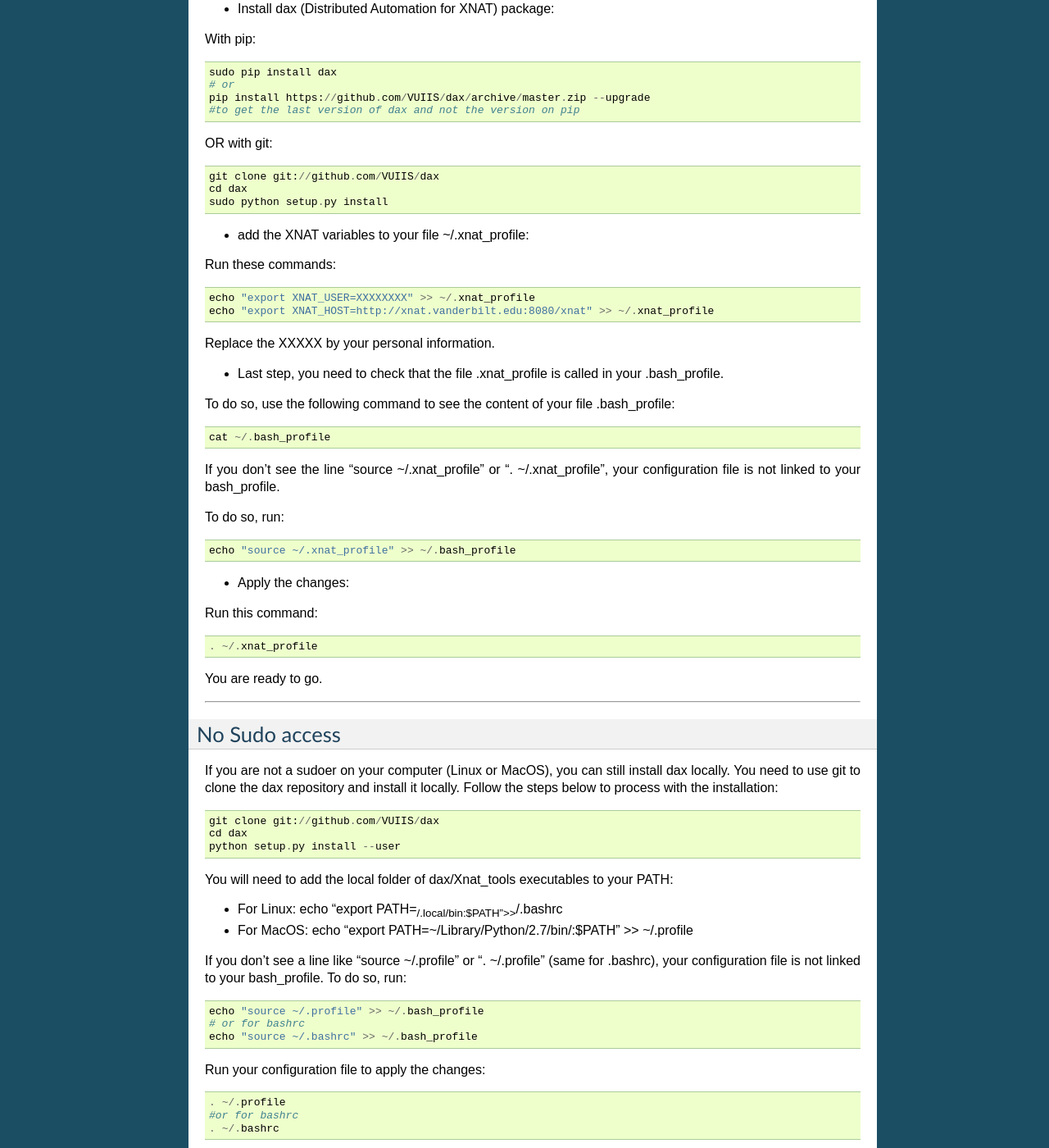
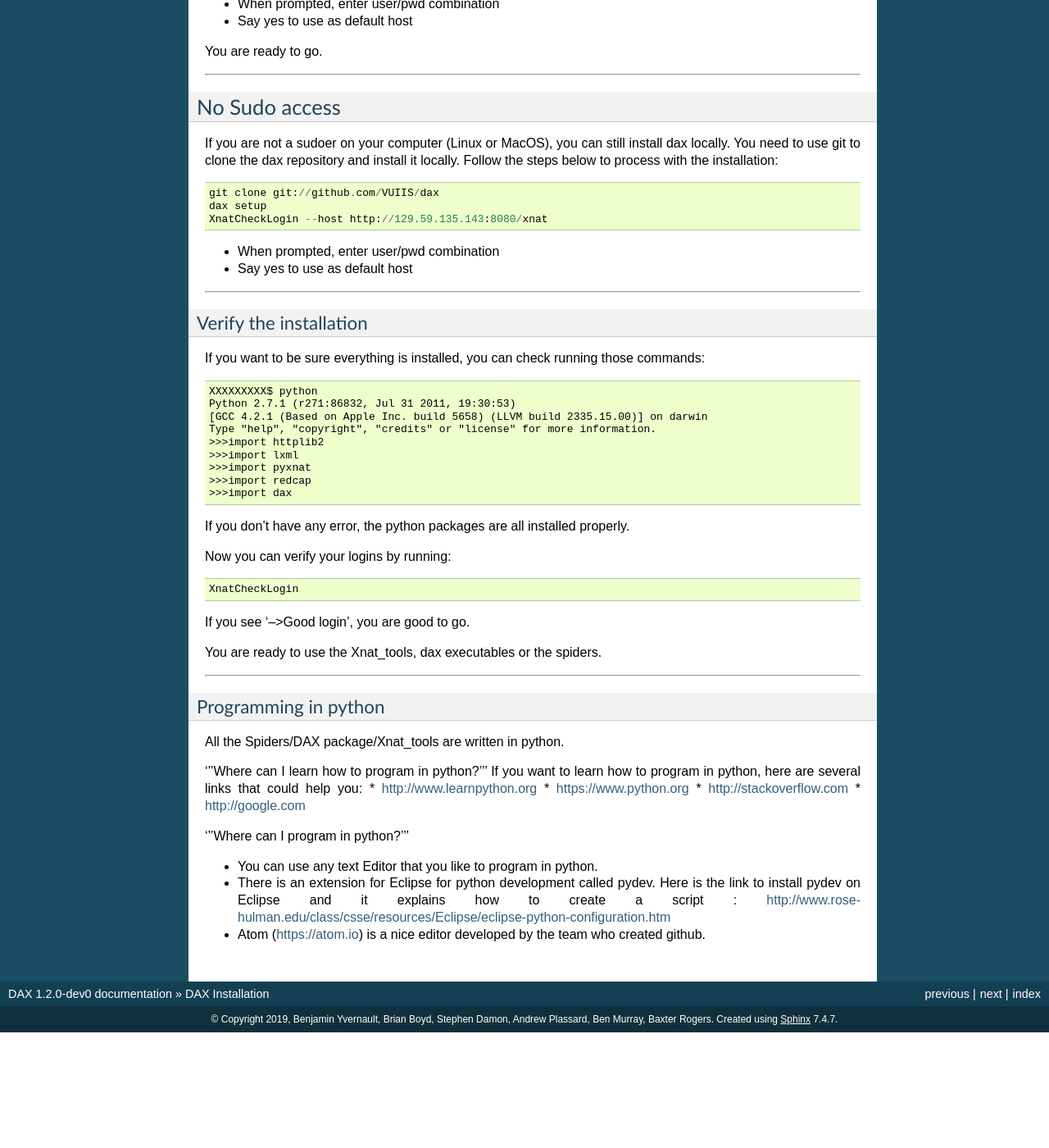
Before and after one commit to VUIIS/dax, a Sphinx documentation site: the page built from docs/dax_installation.rst, in a window 1280 px wide and 1400 px high, scrolled down 3191 px. Shown: the whole window at 82% size. Built offline with Sphinx 7.4.7, drawn with Linux system fonts in a browser that asks for light colours; pages that are not in the unit, such as notebooks, are missing from menus; after the commit the page ends 4450 px from its top, so only the background shows below that; some of the changed text lies outside the part shown.

Commit message:
Update dax_installation.rst
Updated install instructions

```diff
--- a/docs/dax_installation.rst
+++ b/docs/dax_installation.rst
@@ -22,11 +22,13 @@ Requirements
 
 --------------
 
-Requirements for DAX: \* Linux or MacOS operating system (has not been
-tested on windows yet). \* Python installed with version 2.7.X \* git or
-pip installed
+Requirements for DAX:
 
-To check that your python version is 2.7.X:
+- Linux or MacOS operating system (has not been tested on windows yet).
+- Python installed with version 3.X
+-git or pip installed
+
+To check that your python version is 3.X:
 
 ::
 
@@ -182,47 +184,16 @@ OR with git:
 ::
 
     git clone git://github.com/VUIIS/dax
-    cd dax
-    sudo python setup.py install
 
--  add the XNAT variables to your file ~/.xnat\_profile:
-
-Run these commands:
+Then:
 
 ::
 
-    echo "export XNAT_USER=XXXXXXXX" >> ~/.xnat_profile
-    echo "export XNAT_HOST=http://XXXXXXXXXXX" >> ~/.xnat_profile
+    dax setup
+    XnatCheckLogin --host http://129.59.135.143:8080/xnat
 
-Replace the XXXXX by your personal information.
-
--  Last step, you need to check that the file .xnat\_profile is called
-   in your .bash\_profile.
-
-To do so, use the following command to see the content of your file
-.bash\_profile:
-
-::
-
-    cat ~/.bash_profile
-
-If you don't see the line "source ~/.xnat\_profile" or ".
-~/.xnat\_profile", your configuration file is not linked to your
-bash\_profile.
-
-To do so, run:
-
-::
-
-    echo "source ~/.xnat_profile" >> ~/.bash_profile
-
--  Apply the changes:
-
-Run this command:
-
-::
-
-    . ~/.xnat_profile
+- When prompted, enter user/pwd combination
+- Say yes to use as default host
 
 You are ready to go.
 
@@ -247,47 +218,16 @@ OR with git:
 ::
 
     git clone git://github.com/VUIIS/dax
-    cd dax
-    sudo python setup.py install
 
--  add the XNAT variables to your file ~/.xnat\_profile:
-
-Run these commands:
+Then:
 
 ::
 
-    echo "export XNAT_USER=XXXXXXXX" >> ~/.xnat_profile
-    echo "export XNAT_HOST=http://xnat.vanderbilt.edu:8080/xnat" >> ~/.xnat_profile
+    dax setup
+    XnatCheckLogin --host http://129.59.135.143:8080/xnat
 
-Replace the XXXXX by your personal information.
-
--  Last step, you need to check that the file .xnat\_profile is called
-   in your .bash\_profile.
-
-To do so, use the following command to see the content of your file
-.bash\_profile:
-
-::
-
-    cat ~/.bash_profile
-
-If you don't see the line "source ~/.xnat\_profile" or ".
-~/.xnat\_profile", your configuration file is not linked to your
-bash\_profile.
-
-To do so, run:
-
-::
-
-    echo "source ~/.xnat_profile" >> ~/.bash_profile
-
--  Apply the changes:
-
-Run this command:
-
-::
-
-    . ~/.xnat_profile
+- When prompted, enter user/pwd combination
+- Say yes to use as default host
 
 You are ready to go.
 
@@ -304,34 +244,11 @@ installation:
 ::
 
     git clone git://github.com/VUIIS/dax
-    cd dax
-    python setup.py install --user
+    dax setup
+    XnatCheckLogin --host http://129.59.135.143:8080/xnat
 
-You will need to add the local folder of dax/Xnat\_tools executables to
-your PATH:
-
--  For Linux: echo "export PATH=\ :sub:`/.local/bin:$PATH">>`/.bashrc
-
--  For MacOS: echo "export PATH=~/Library/Python/2.7/bin/:$PATH" >>
-   ~/.profile
-
-If you don't see a line like "source ~/.profile" or ". ~/.profile" (same
-for .bashrc), your configuration file is not linked to your
-bash\_profile. To do so, run:
-
-::
-
-    echo "source ~/.profile" >> ~/.bash_profile
-    # or for bashrc
-    echo "source ~/.bashrc" >> ~/.bash_profile
-
-Run your configuration file to apply the changes:
-
-::
-
-    . ~/.profile
-    #or for bashrc
-    . ~/.bashrc
+- When prompted, enter user/pwd combination
+- Say yes to use as default host
 
 --------------
 
```
Also changed, not shown: other parts of docs/dax_installation.rst (+2 -2 lines).
